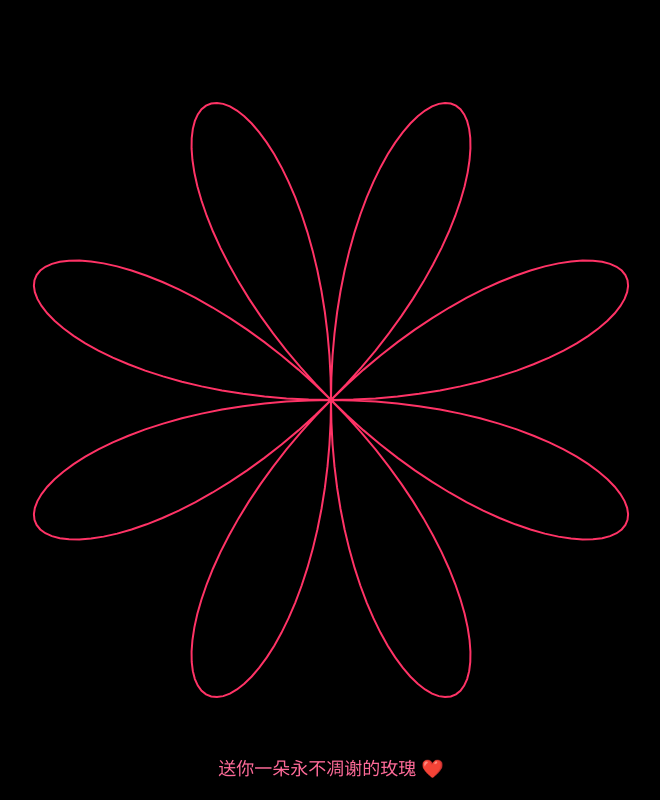
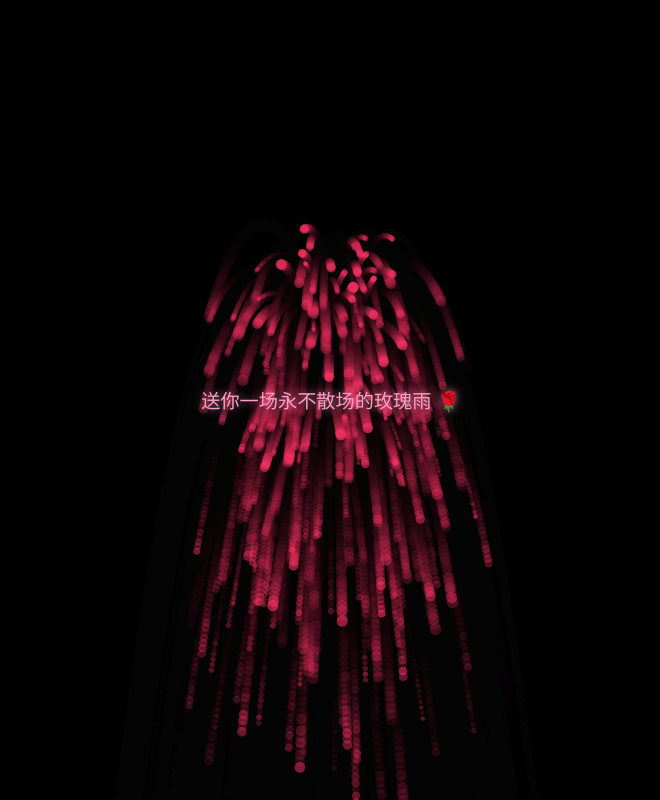
Before and after one commit to Tuan930/rose, a plain HTML site: page index.html in a window 1280 px wide. Shown: the whole page, without its empty margins (309-969 px from the left). Drawn offline with Linux system fonts and the light colour scheme.

Commit message:
Update title and modify rose animation logic

```diff
--- a/index.html
+++ b/index.html
@@ -3,37 +3,40 @@
 <head>
   <meta charset="UTF-8" />
   <meta name="viewport" content="width=device-width, initial-scale=1.0"/>
-  <title>送你一朵玫瑰🌹</title>
+  <title>粒子玫瑰 | 永不凋零</title>
   <style>
+    * { margin: 0; padding: 0; }
     body {
-      margin: 0;
       background: #000;
+      overflow: hidden;
+      height: 100vh;
       display: flex;
       justify-content: center;
       align-items: center;
-      height: 100vh;
-      overflow: hidden;
-      font-family: sans-serif;
+      font-family: 'Microsoft YaHei', sans-serif;
     }
     canvas {
-      display: block;
+      position: absolute;
+      top: 0;
+      left: 0;
+      z-index: 1;
     }
-    .text {
-      position: absolute;
-      bottom: 20px;
-      color: #ff6b99;
-      font-size: 18px;
+    .title {
+      color: #ff9ec5;
       text-align: center;
-      width: 100%;
+      z-index: 2;
+      font-size: 1.2rem;
+      text-shadow: 0 0 10px rgba(255, 158, 197, 0.7);
+      pointer-events: none;
     }
   </style>
 </head>
 <body>
-  <canvas id="rose"></canvas>
-  <div class="text">送你一朵永不凋谢的玫瑰 ❤️</div>
+  <div class="title">送你一场永不散场的玫瑰雨 🌹</div>
+  <canvas id="roseCanvas"></canvas>
 
   <script>
-    const canvas = document.getElementById('rose');
+    const canvas = document.getElementById('roseCanvas');
     const ctx = canvas.getContext('2d');
 
     function resize() {
@@ -43,29 +46,82 @@
     window.addEventListener('resize', resize);
     resize();
 
-    function drawRose() {
-      ctx.clearRect(0, 0, canvas.width, canvas.height);
-      const centerX = canvas.width / 2;
-      const centerY = canvas.height / 2;
-      const scale = Math.min(canvas.width, canvas.height) * 0.4;
+    // 粒子类
+    class Petal {
+      constructor() {
+        this.reset();
+      }
 
-      ctx.beginPath();
-      for (let i = 0; i < 720; i++) {
-        const t = (i * Math.PI) / 180;
-        // 玫瑰线公式: r = a * sin(n*t)
-        const n = 4; // 花瓣数量控制（偶数 → 2n 片）
-        const r = scale * Math.sin(n * t);
-        const x = centerX + r * Math.cos(t);
-        const y = centerY + r * Math.sin(t);
-        if (i === 0) ctx.moveTo(x, y);
-        else ctx.lineTo(x, y);
+      reset() {
+        // 从中心点附近生成
+        const angle = Math.random() * Math.PI * 2;
+        const radius = Math.random() * 30;
+        this.x = canvas.width / 2 + Math.cos(angle) * radius;
+        this.y = canvas.height / 2 + Math.sin(angle) * radius;
+
+        // 初始速度：向外+向下
+        this.vx = (Math.random() - 0.5) * 2;
+        this.vy = -Math.random() * 3 - 1; // 向上爆发后下落
+
+        this.size = Math.random() * 4 + 2;
+        this.alpha = Math.random() * 0.6 + 0.3;
+        this.life = 1.0; // 生命周期 (1.0 → 0.0)
+        this.decay = Math.random() * 0.005 + 0.002;
+        this.rotation = Math.random() * Math.PI * 2;
+        this.rotateSpeed = (Math.random() - 0.5) * 0.05;
       }
-      ctx.strokeStyle = '#ff3366';
-      ctx.lineWidth = 2;
-      ctx.stroke();
+
+      update() {
+        this.vy += 0.05; // 重力
+        this.x += this.vx;
+        this.y += this.vy;
+        this.life -= this.decay;
+        this.alpha = this.life * (Math.random() * 0.6 + 0.3);
+        this.rotation += this.rotateSpeed;
+
+        // 如果生命结束或飞出屏幕，重置
+        if (this.life <= 0 || this.y > canvas.height + 50) {
+          this.reset();
+        }
+      }
+
+      draw() {
+        ctx.save();
+        ctx.globalAlpha = this.alpha;
+        ctx.translate(this.x, this.y);
+        ctx.rotate(this.rotation);
+
+        // 画一个粉色心形/花瓣（简化）
+        ctx.fillStyle = '#ff3366';
+        ctx.beginPath();
+        ctx.arc(0, 0, this.size, 0, Math.PI * 2);
+        ctx.fill();
+
+        ctx.restore();
+      }
     }
 
-    drawRose();
+    // 创建粒子池
+    const petals = [];
+    const count = 300; // 粒子数量
+    for (let i = 0; i < count; i++) {
+      petals.push(new Petal());
+    }
+
+    // 动画循环
+    function animate() {
+      ctx.fillStyle = 'rgba(0, 0, 0, 0.1)';
+      ctx.fillRect(0, 0, canvas.width, canvas.height); // 轻微拖尾效果
+
+      petals.forEach(petal => {
+        petal.update();
+        petal.draw();
+      });
+
+      requestAnimationFrame(animate);
+    }
+
+    animate();
   </script>
 </body>
 </html>
```
